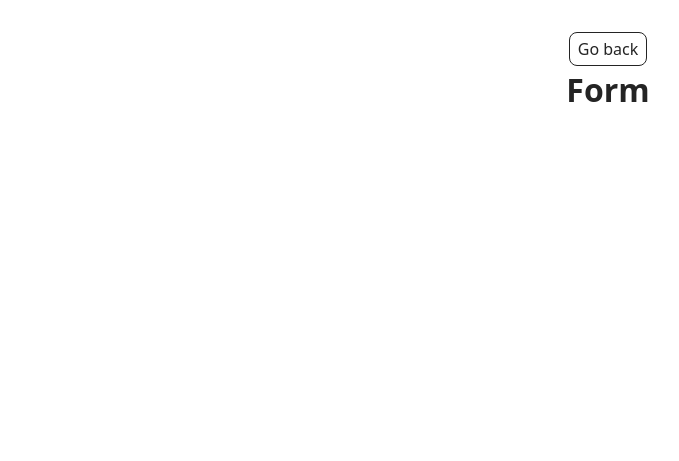
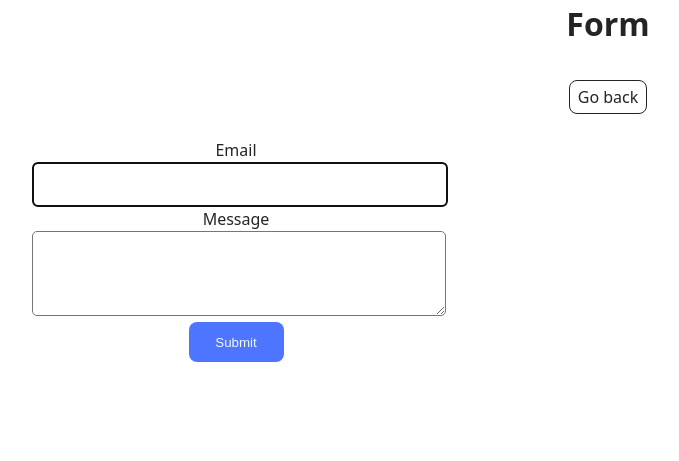
Before and after one commit to Vitaliy-void/goit-js-hw-09, a website built with Vite: page src/2-form.html in a window 1280 px wide. Shown: the whole page, without its empty margins (32-711 px from the left). Built offline with nearby package versions, Linux system fonts and the light colour scheme.

Commit message:
fix classes

```diff
--- a/src/2-form.html
+++ b/src/2-form.html
@@ -6,17 +6,27 @@
     <meta name="viewport" content="width=device-width, initial-scale=1.0" />
     <title>Form</title>
     <link rel="stylesheet" href="./css/styles.css" />
+    <link rel="stylesheet" href="./css/main.css" />
   </head>
   <body>
-      <main>
+    <main>
       <div class="container">
+        <h1 class="main-title">Form</h1>
         <a class="back-link" href="./index.html">Go back</a>
-        <h1 class="main-title">
-          Form
-        </h1>
+
+        <form class="feedback-form" autocomplete="off">
+          <label>
+            Email
+            <input class="input" type="email" name="email" autofocus />
+          </label>
+          <label>
+            Message
+            <textarea class="textarea" name="message" rows="8"></textarea>
+          </label>
+          <button class="button" type="submit">Submit</button>
+        </form>
       </div>
     </main>
-
     <script type="module" src="./js/2-form.js"></script>
   </body>
 </html>
```
Also changed, not shown: src/1-gallery.html (+1 -1 lines).
